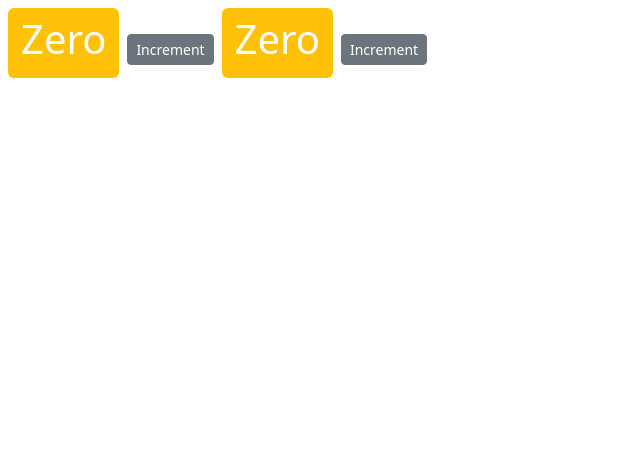
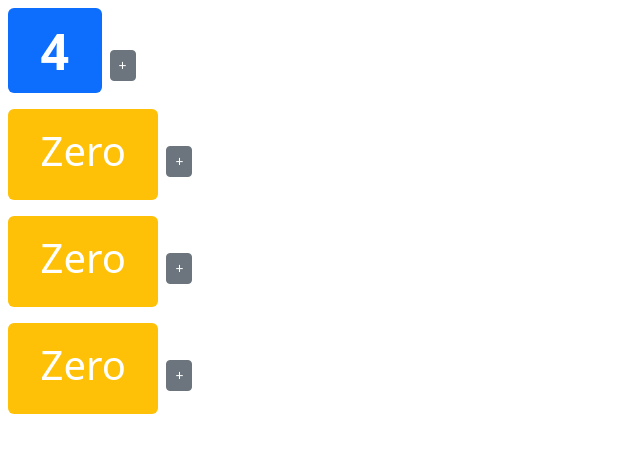
Before and after one commit to pleycothh/_counter-app, a React (Create React App) app: page / in a window 1280 px wide. Shown: the top 452 px of the page, without its empty margins (0-640 px from the left). Built offline with nearby package versions, Linux system fonts and the light colour scheme.

Commit message:
ready for children prop

```diff
--- a/src/components/counter.jsx
+++ b/src/components/counter.jsx
@@ -3,34 +3,29 @@ import App from '../App';
 
 class Counter extends Component {
     state = {
-        countOne:0,
-        countTwo:0,
+        value: this.props.value,
         tag: ['tag1', 'tag2']
     }; // object incldue any data
 
     styles = {
-        fontSize: 20,
+        fontSize: 50,
         fontWeight: 'bold'
     };
 
     render() {
+        // js object from cunter object. every react has prop
         return (
             // element of virtural DOM which are Div, span, button. compare and modify the differetn element
-            <div>
-                <span style={ this.styles} className={this.getBadgeClasses()}>{this.formateCountOne()}</span>
-                <button
-                onClick={() => this.handelIncrement({id:1})}
-                className='btn btn-secondary btn-sm'
-                >Increment</button>
+                <div >
 
-                <span style={ this.styles} className={this.getBadgeClasses()}>{this.formateCountTwo()}</span>
-                <button
-                onClick={() => this.handelIncrement({id:2})}
-                className='btn btn-secondary btn-sm'
-                >Increment</button>
+                    <span style={ this.styles} className={this.getBadgeClasses()}>{this.formateCount()}</span>
+                    <button
 
-            </div>
+                    onClick={() => this.handelIncrement(this.state)}
+                    className='btn btn-secondary btn-sm'
+                    >+</button>
 
+                </div>
             /**
              *   {this.state.tag.length === 0 && 'Please create a new tag'}
              *   { this.renderTags() }
@@ -55,10 +50,10 @@ class Counter extends Component {
 //    }
 
     handelIncrement = product => {    // use arrow function, inhertance this key word from super
-        console.log('Increment Clicked', product.id)
+        console.log('Increment Clicked', product)
         // this.state.count++    <= will not update the view, react not pass this value
-        if (product.id === 1) this.setState({ countOne: this.state.countOne + 1});
-        if (product.id === 2) this.setState({ countTwo: this.state.countTwo + 1});
+
+        this.setState({ value: this.state.value + 1});
           // <= embed method from Component method, bring the DOM from virtural to isntance
           // <= get current state count and increase by one, set count property to this value
     }
@@ -70,21 +65,17 @@ class Counter extends Component {
 
     getBadgeClasses() {
         let classes = "badge m-2 bg-";
-        classes += (this.state.countOne === 0) ? "warning" : "primary";
+        classes += (this.state.value === 0) ? "warning" : "primary";
         return classes;
     }
 
-    formateCountOne(){
-        const { countOne } = this.state; // pick count propoty
+    formateCount(product){
+        const { value: count } = this.state; // pick count propoty
         const x = <h1>Zero</h1>;
-        return countOne === 0 ? x: countOne;
+        return count === 0 ? x: count;
     }
 
-    formateCountTwo(){
-        const { countTwo } = this.state; // pick count propoty
-        const x = <h1>Zero</h1>;
-        return countTwo === 0 ? x: countTwo;
-    }
+
 }
 
 export default Counter;
--- /dev/null
+++ b/src/components/counters.jsx
@@ -0,0 +1,31 @@
+import React, { Component } from 'react';
+import Counter from './counter';
+
+
+class Counters extends Component {
+    state = {
+        counters: [
+            {id:1, value: 4},
+            {id:2, value: 0},
+            {id:3, value: 0},
+            {id:4, value: 0}
+
+
+        ]
+    };
+    render() {
+        return ( // pass attrapude to props
+            // when pass between open and clos tags, use children
+            // children is sepecial type of props
+        <div>
+            {this.state.counters.map(counter =>
+            <Counter key={counter.id} value = {counter.value}>
+
+            </Counter>
+            )}
+        </div>
+        );
+    }
+}
+
+export default Counters;
--- a/src/index.js
+++ b/src/index.js
@@ -4,9 +4,9 @@ import './index.css';
 import App from './App';
 import reportWebVitals from './reportWebVitals';
 import 'bootstrap/dist/css/bootstrap.css';
-import Counter from './components/counter';
+import Counters from './components/counters';
 
-ReactDOM.render( <Counter />, document.getElementById('root') );
+ReactDOM.render( <Counters />, document.getElementById('root') );
 
 // If you want to start measuring performance in your app, pass a function
 // to log results (for example: reportWebVitals(console.log))
```
